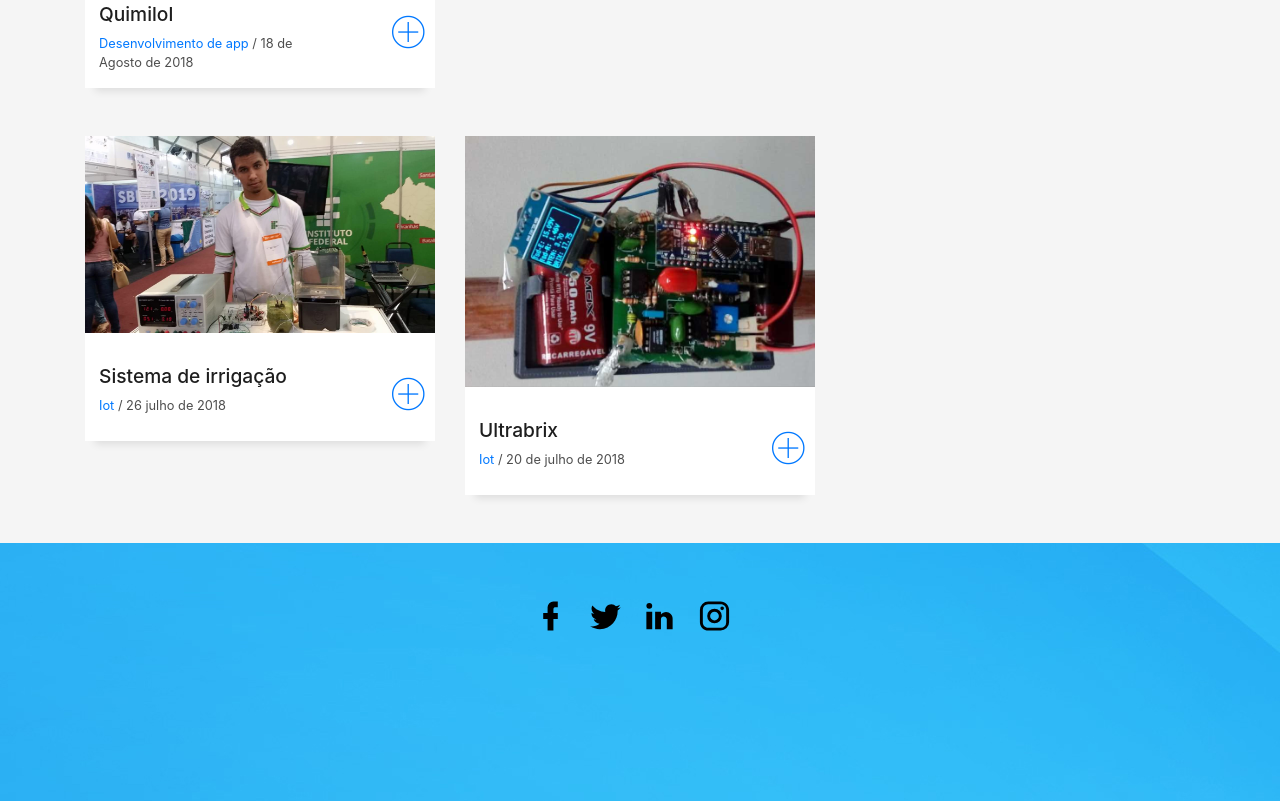
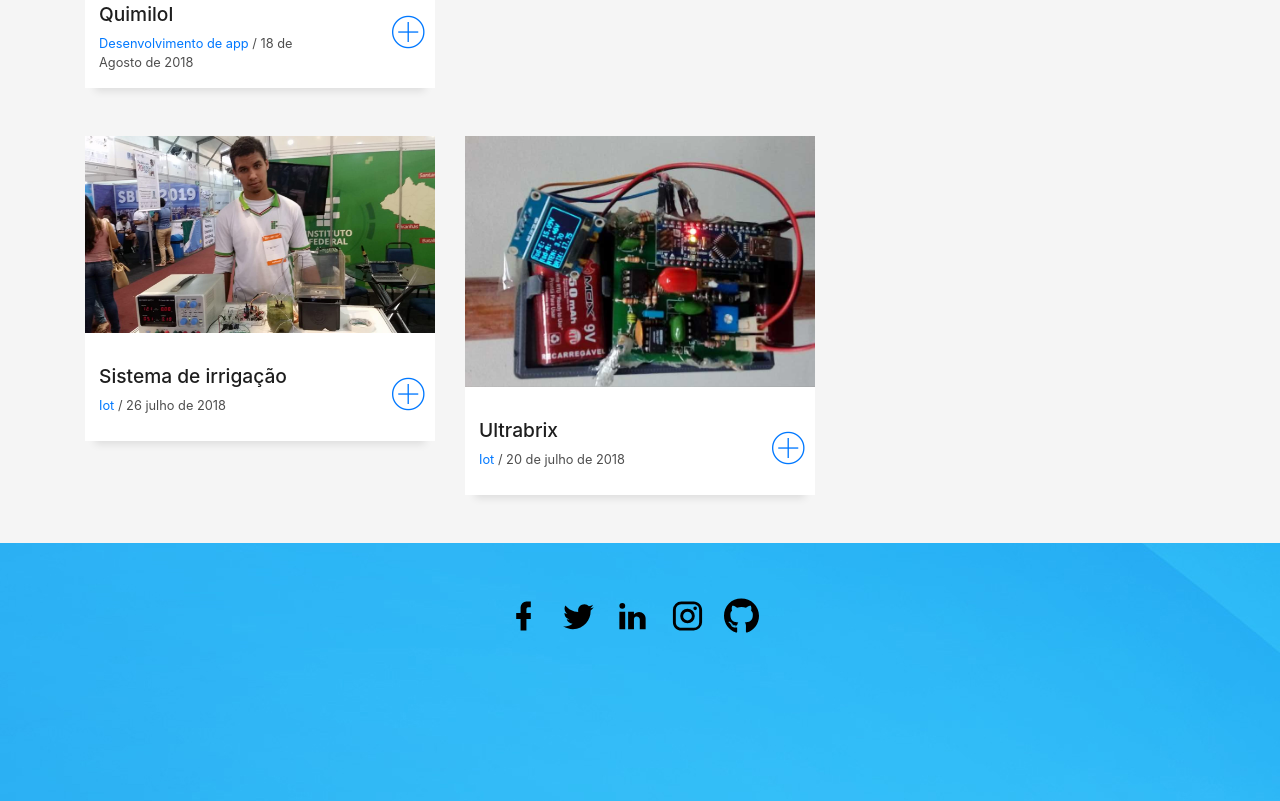
Before and after one commit to celsops/MeuWebSitePessoal, a plain HTML site: page index.html in a window 1280 px wide. Shown: the part 4088-4889 px from the top of the page. Drawn offline with Linux system fonts and the light colour scheme; files whose address does not match are found by name.

Commit message:
Atualizando redes sociais.

```diff
--- a/index.html
+++ b/index.html
@@ -468,8 +468,12 @@
             <img class="footer-icon" src="img/linkedin.svg" alt="linkedin">
           </a>
           <!-- Instagram -->
-          <ahref="https://www.instagram.com/celsoleandro_oficial/">
+          <a href="https://www.instagram.com/celsolnv/">
             <img class="footer-icon" src="img/instagram.svg" alt="instagram">
+          </a>
+          <!-- GitHub -->
+          <a href="https://github.com/celsops">
+            <img class="footer-icon" src="img/github.svg" alt="github">
           </a>
 
         </div>
```
Also changed, not shown: img/github.svg (added).
